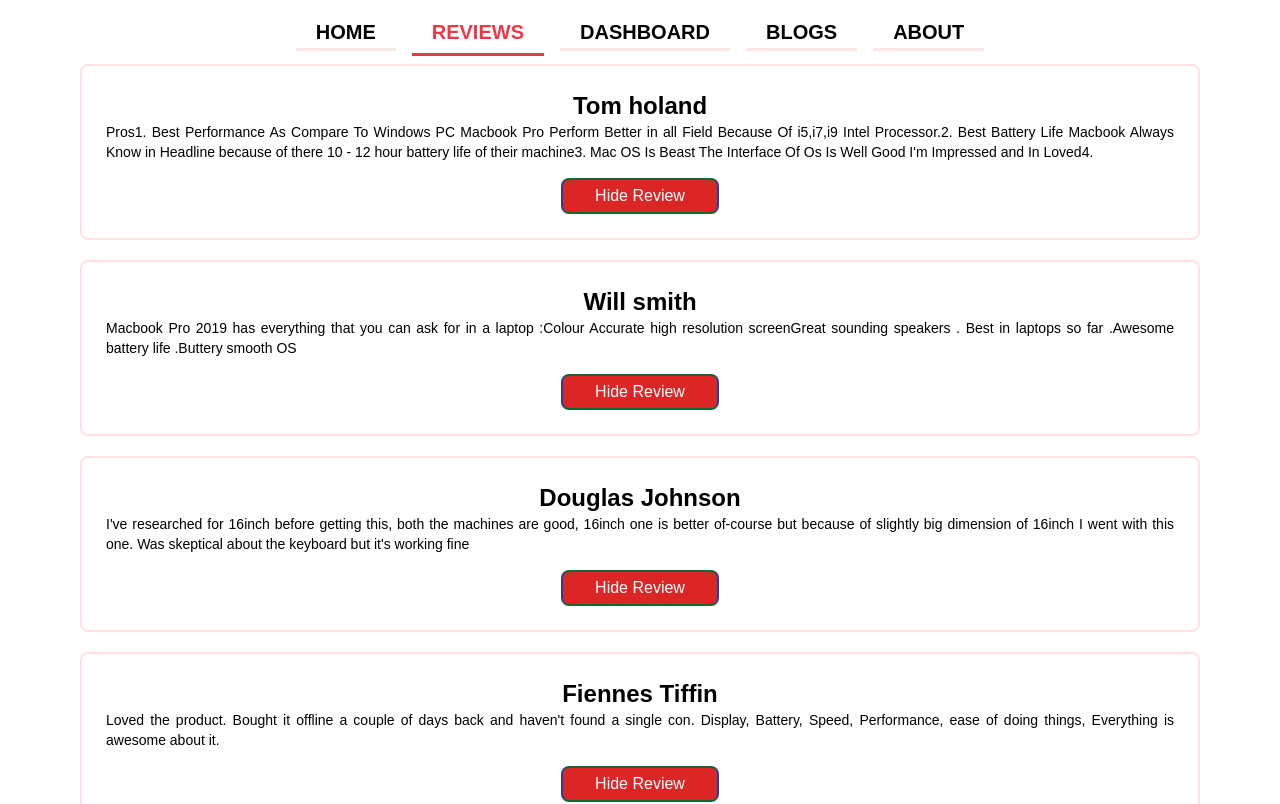
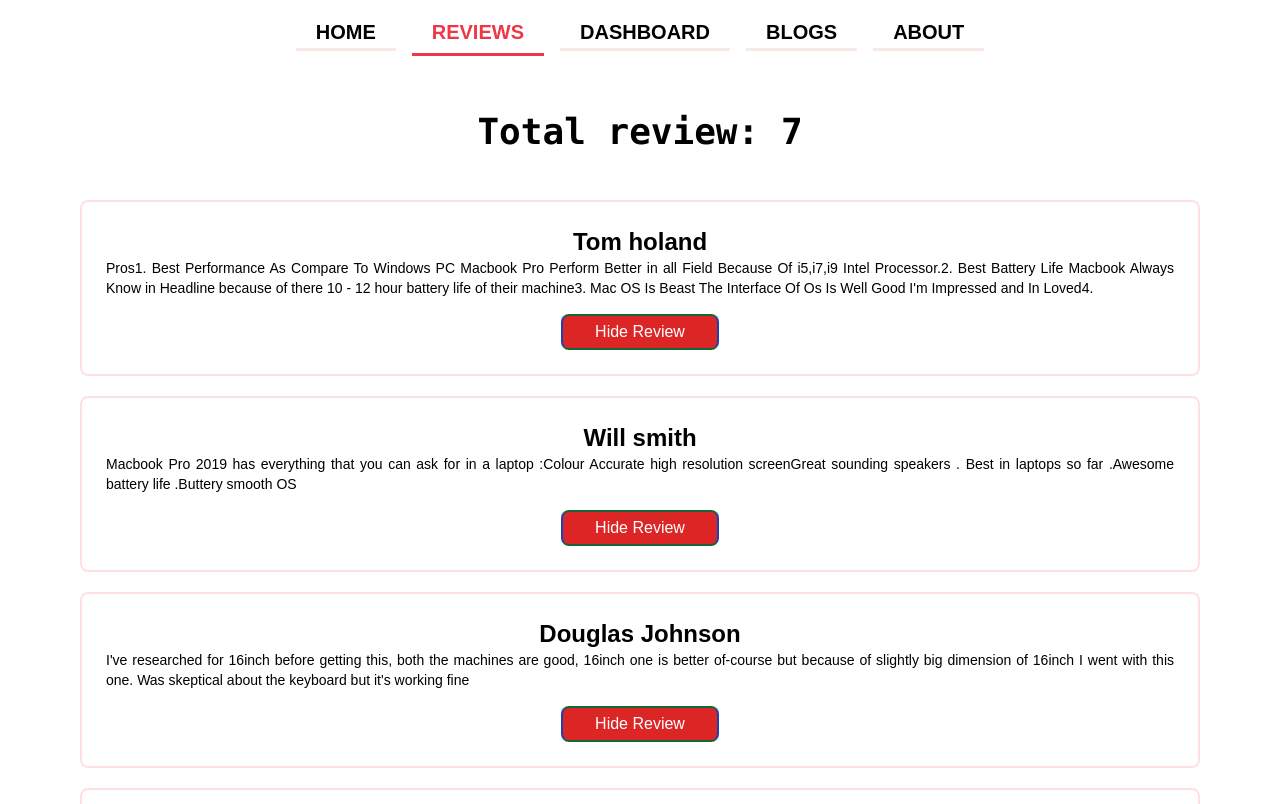
Before and after one commit to samiulbasirfahim/techview-public, a React (Create React App) app: page /reviews in a window 1280 px wide. Shown: the top 804 px of the page. Built offline with nearby package versions, Linux system fonts and the light colour scheme.

Commit message:
undo review button added

```diff
--- a/src/components/review/Review.js
+++ b/src/components/review/Review.js
@@ -2,7 +2,7 @@ import React from "react"
 
 const Review = ({ review:{name,id, description}, showButton,handleHideReview }) => {
 	return (
-		<div className="border-red-100 border-2 p-6 rounded-lg mb-5 flex flex-col items-center">
+		<div className="border-red-100 border-2 p-6 rounded-lg mb-5 flex flex-col items-center w-full">
 			<p className="text-2xl font-bold text-center">{name}</p>
 			<p className="text-justify text-sm" title={description}>
 				{description.length < 400
--- a/src/components/reviews/Reviews.js
+++ b/src/components/reviews/Reviews.js
@@ -1,17 +1,43 @@
-import React from "react"
+import React, { useEffect, useState } from "react"
 import useReviews from "../../custom-hooks/useReviews"
 import Review from "../review/Review"
 
 const Reviews = () => {
+	const [fakeReview, setFakeReviews] = useState([])
 	const [reviews, setReviews] = useReviews()
+	useEffect(() => {
+		setFakeReviews(reviews)
+	}, [reviews])
 	const handleHideReview = (id) => {
-		const newReviewsList = reviews.filter((review) => review.id !== id)
-        setReviews(newReviewsList)
+		const newReviewsList = fakeReview.filter((review) => review.id !== id)
+		setFakeReviews(newReviewsList)
 	}
+
+	const handleUndoReview = () => {
+        setFakeReviews(reviews)
+    }
+
 	return (
-		<div>
-			{reviews.map((review) => (
-				<Review key={review.id} review={review} handleHideReview={handleHideReview} showButton={true} />
+		<div className="flex flex-col items-center">
+			{fakeReview.length === 0 ? (
+				<button
+					onClick={handleUndoReview}
+					className="bg-green-600 mt-4 text-white px-8 rounded-lg border-y-green-800 border-2 border-x-blue-800 py-1"
+				>
+					Undo delete
+				</button>
+			) : (
+				<p className="text-center my-12 font-mono font-bold text-4xl">
+					Total review: {fakeReview.length}
+				</p>
+			)}
+			{fakeReview.map((review) => (
+				<Review
+					key={review.id}
+					review={review}
+					handleHideReview={handleHideReview}
+					showButton={true}
+				/>
 			))}
 		</div>
 	)
```
